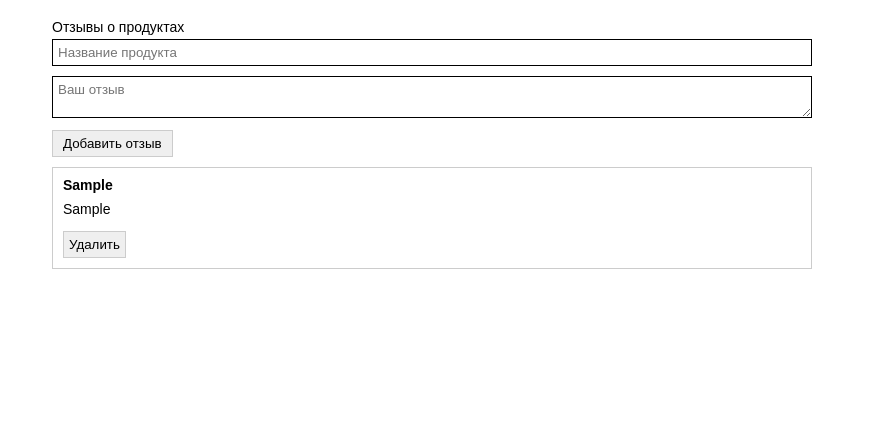
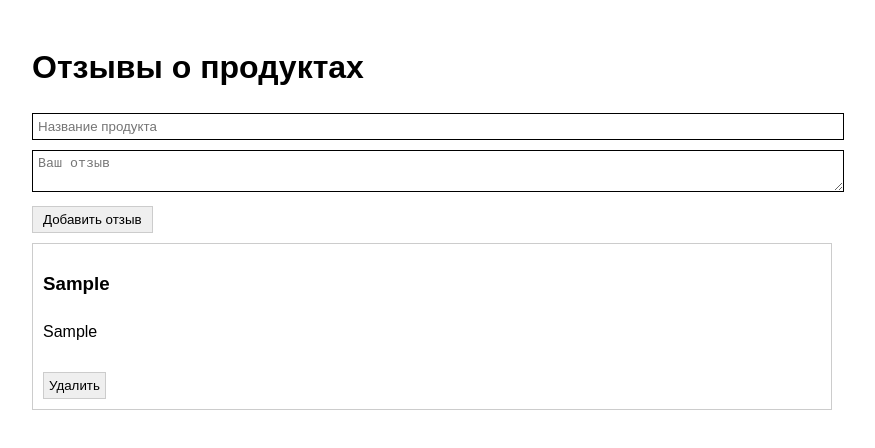
Before and after one commit to MunkinVladimir/Advanced_JS_HW_Certification, a plain HTML site: page index.html in a window 1280 px wide. Both pictures are taken after typing "Sample", "Sample" into the empty fields and a click on the button "Добавить отзыв". Shown: the whole page, without its empty margins (208-1083 px from the left). Drawn offline with Linux system fonts and the light colour scheme.

Commit message:
Version_3

```diff
--- a/index.html
+++ b/index.html
@@ -4,19 +4,9 @@
 		<meta charset="UTF-8" />
 		<meta name="viewport" content="width=device-width, initial-scale=1.0" />
 		<title>Отзывы о продуктах</title>
-		<link rel="stylesheet" href="zeroStyle.css" />
 		<link rel="stylesheet" href="style.css" />
 	</head>
 	<body>
-		<!-- Создайте интерактивную веб-страницу для оставления и просмотра отзывов о продуктах. Пользователи могут добавлять отзывы о различных продуктах и просматривать добавленные отзывы
-			  Страница добавления отзыва:
-  			  Поле для ввода названия продукта.
-			  Текстовое поле для самого отзыва.
-			  Кнопка "Добавить отзыв", которая сохраняет отзыв о продукте в LocalStorage.
-			  Страница просмотра отзывов:
-			  Показывает список всех продуктов, о которых были оставлены отзывы.
-			  При клике на название продукта отображается список всех отзывов по этому продукту.
-			  Возможность удаления отзыва (при нажатии на кнопку "Удалить" рядом с отзывом, данный отзыв удаляется из LocalStorage). -->
 		<div class="container">
 			<h1>Отзывы о продуктах</h1>
 			<div class="add-review">
--- a/script.js
+++ b/script.js
@@ -25,12 +25,11 @@ function displayReviews() {
 		const reviewItem = document.createElement('div');
 		reviewItem.classList.add('review-item');
 		reviewItem.innerHTML = `
-      <h3 class="review-product">${review.productName}</h3>
+      <h3>${review.productName}</h3>
       <p>${review.reviewText}</p>
       <button onclick="deleteReview(${index})">Удалить</button>
 `;
 		reviewsContainer.appendChild(reviewItem);
-		let newReview = document.querySelector('.review-product');
 	});
 }
 
```
